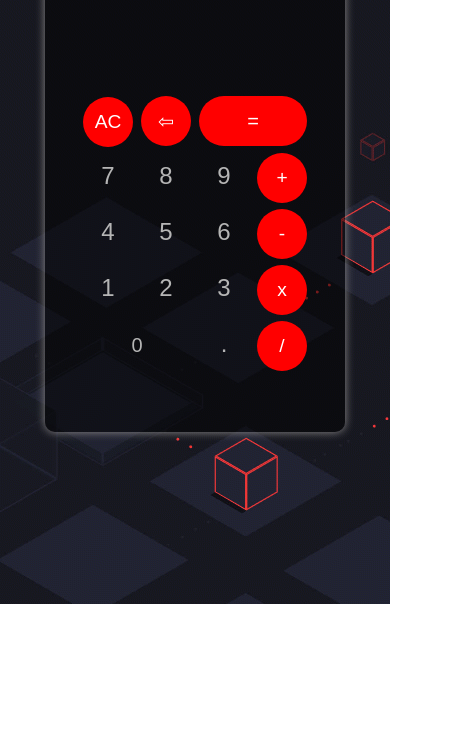
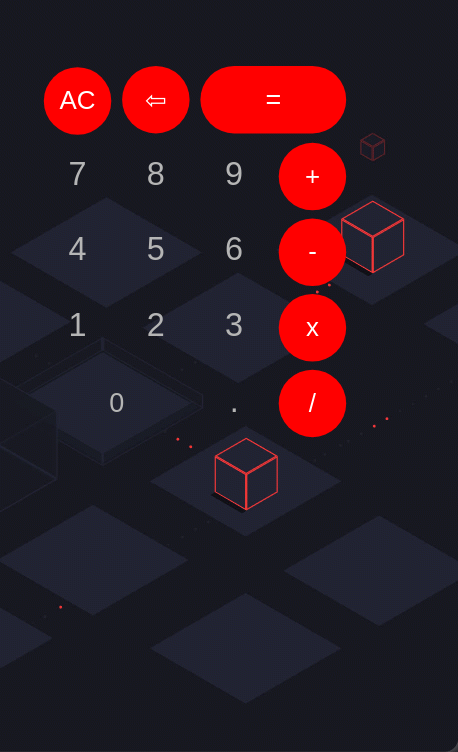
Before and after one commit to ShubhamSharmax/Basic-Calculator, a plain HTML site: page index.html in a window 390 px wide. Shown: the part 240-992 px from the top of the page, 458 px wide, since content can reach past the window. Before the commit the page ends 844 px from the top, so only its background shows below. Drawn offline with Linux system fonts and the light colour scheme.

Commit message:
Added Media Qaury

```diff
--- a/index.html
+++ b/index.html
@@ -2,6 +2,7 @@
 <html lang="en">
 <head>
     <meta charset="UTF-8">
+    <meta name="viewport" content="width=device-width, initial-scale=1.0">
     <title>Calculator</title>
     <link rel="stylesheet" href="style.css">
 </head>
--- a/style.css
+++ b/style.css
@@ -75,6 +75,7 @@ input{
 
 input:hover{
     background-color: rgb(123, 117, 117);
+    cursor: pointer;
 }
 
 input:active{
@@ -92,3 +93,29 @@ input:active{
     margin: 10px;
     text-align: right;
 }
+
+#display:hover{
+    background-color: rgba(0, 0, 0, 0);
+    cursor: default;
+}
+
+#displat:active{
+    background-color: rgba(0, 0, 0, 0);
+    cursor: default;
+}
+
+@media only screen and (max-width: 768px) {
+    /* Styles for devices with a maximum width of 425 pixels */
+    .calculator{
+        justify-content: center;
+        height: 100%;
+        width: 100%;
+        scale: 135%;
+        background-color:rgba(0, 0, 0, 0);
+    }
+    #display{
+        font-size: 40px;
+        padding: 10px;
+    }
+
+}
```
